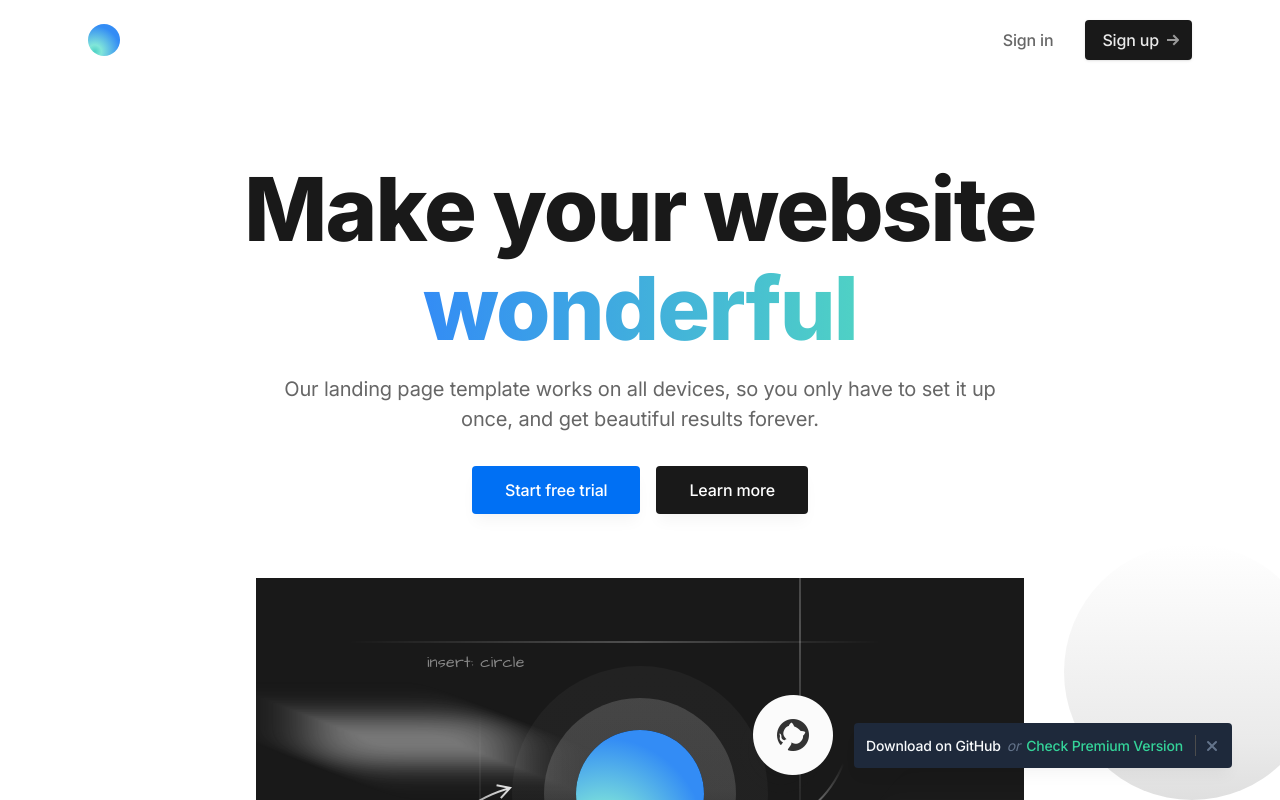
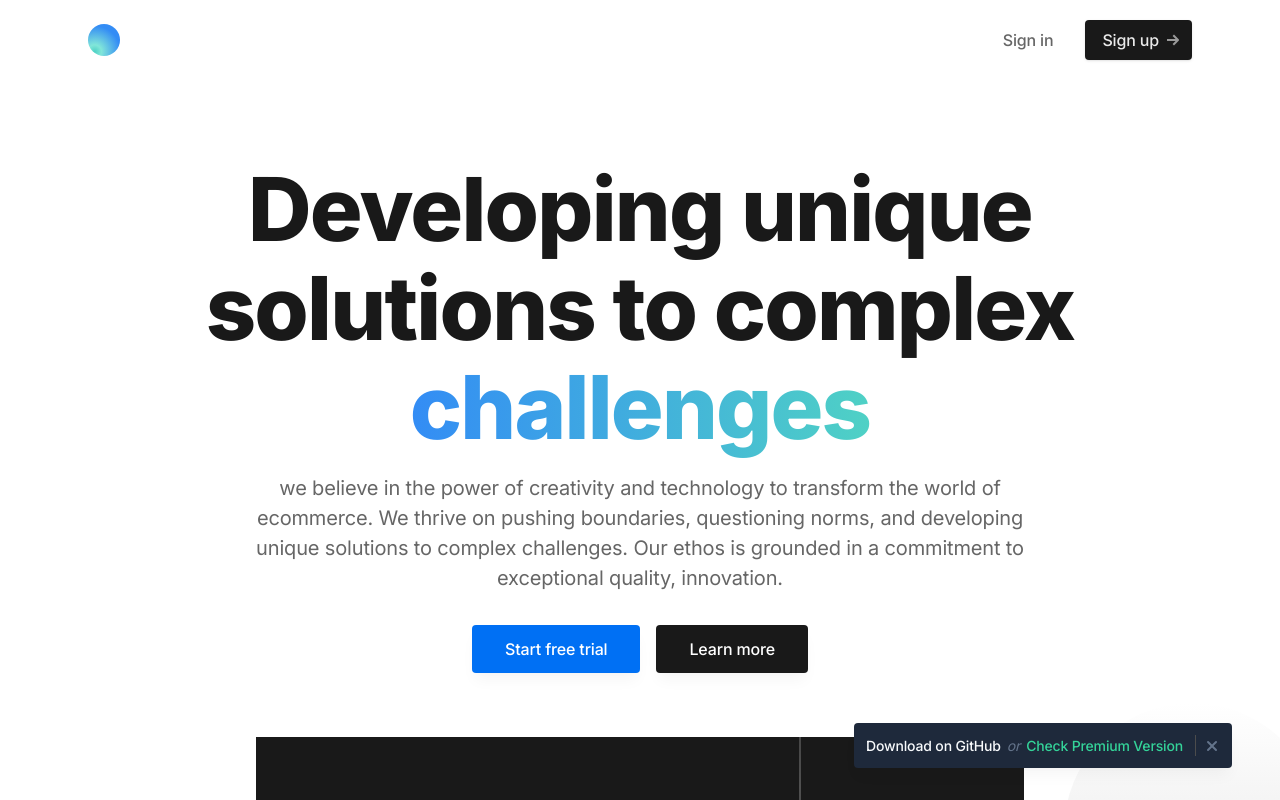
Before and after one commit to l3x3d/nxtfz, a Next.js app: page / in a window 1280 px wide. Shown: the top 800 px of the page. Built offline with nearby package versions, Linux system fonts and the light colour scheme.

Commit message:
Update 3 files

```diff
--- a/components/hero.tsx
+++ b/components/hero.tsx
@@ -29,9 +29,9 @@ export default function Hero() {
 
           {/* Section header */}
           <div className="text-center pb-12 md:pb-16">
-            <h1 className="text-5xl md:text-6xl font-extrabold leading-tighter tracking-tighter mb-4" data-aos="zoom-y-out">Make your website <span className="bg-clip-text text-transparent bg-gradient-to-r from-blue-500 to-teal-400">wonderful</span></h1>
+            <h1 className="text-5xl md:text-6xl font-extrabold leading-tighter tracking-tighter mb-4" data-aos="zoom-y-out">Developing unique solutions to complex <span className="bg-clip-text text-transparent bg-gradient-to-r from-blue-500 to-teal-400">challenges</span></h1>
             <div className="max-w-3xl mx-auto">
-              <p className="text-xl text-gray-600 mb-8" data-aos="zoom-y-out" data-aos-delay="150">Our landing page template works on all devices, so you only have to set it up once, and get beautiful results forever.</p>
+              <p className="text-xl text-gray-600 mb-8" data-aos="zoom-y-out" data-aos-delay="150">we believe in the power of creativity and technology to transform the world of ecommerce. We thrive on pushing boundaries, questioning norms, and developing unique solutions to complex challenges. Our ethos is grounded in a commitment to exceptional quality, innovation.</p>
               <div className="max-w-xs mx-auto sm:max-w-none sm:flex sm:justify-center" data-aos="zoom-y-out" data-aos-delay="300">
                 <div>
                   <a className="btn text-white bg-blue-600 hover:bg-blue-700 w-full mb-4 sm:w-auto sm:mb-0" href="#0">Start free trial</a>
```
Also changed, not shown: .codesandbox/tasks.json (added), 1 other file (tests, documents, lock files or other folders).
